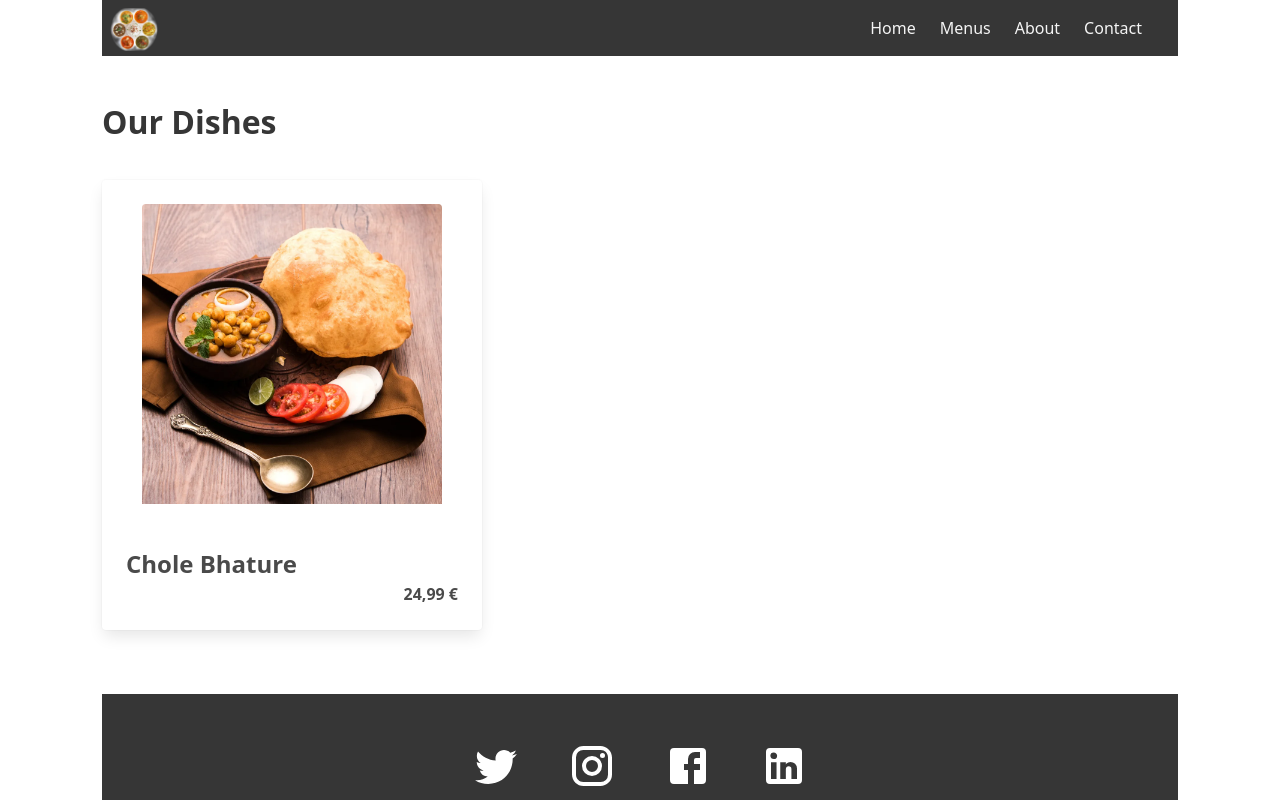
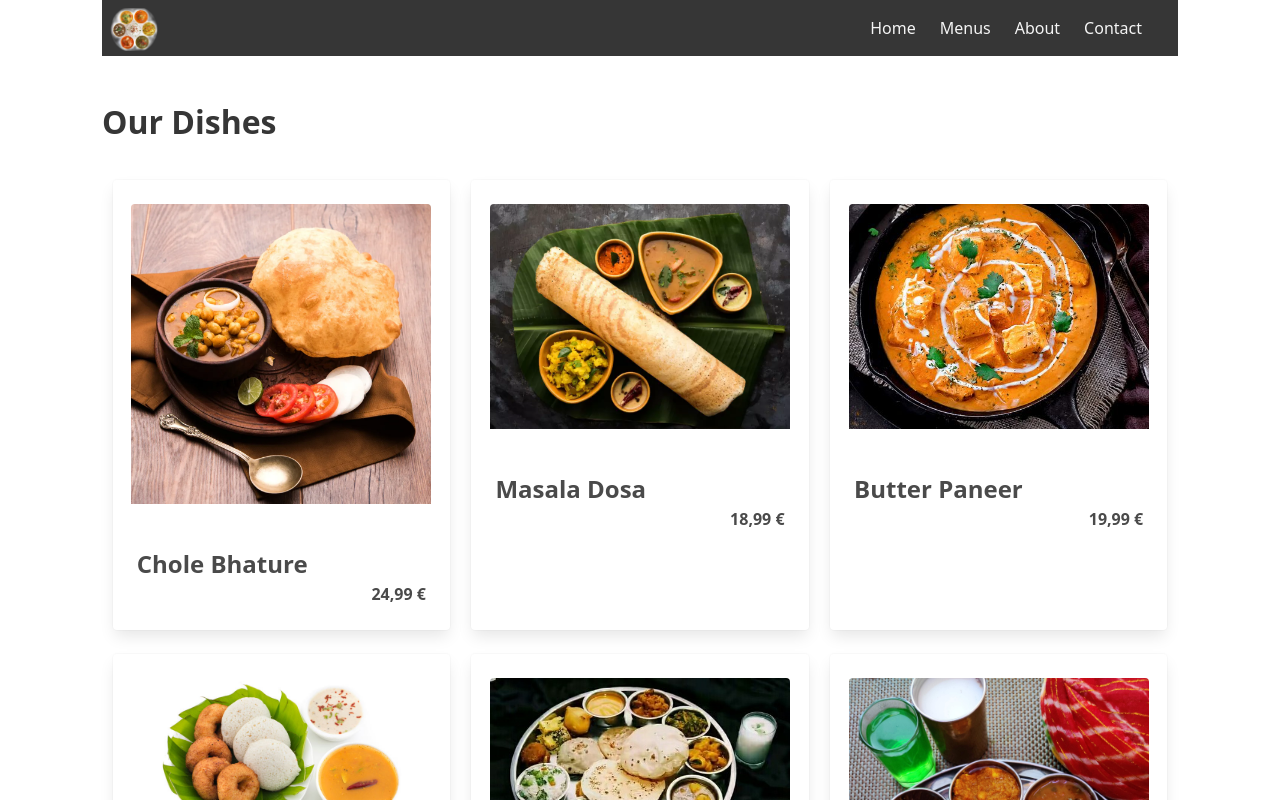
Before and after one commit to Mt-Lampert/30React_-_01__food_corner, a React (Vite) app: page /menus in a window 1280 px wide. Shown: the top 800 px of the page. Built offline with nearby package versions, Linux system fonts and the light colour scheme.

Commit message:
w: completed menu list page

```diff
--- a/src/components/MenuItem.scss
+++ b/src/components/MenuItem.scss
@@ -1,6 +1,7 @@
 
 .mi-container {
-  width: 380px;
+  width: 94%;
+  max-width: 380px;
 
   .figure {
     max-width: 15rem;
--- a/src/helpers/data.js
+++ b/src/helpers/data.js
@@ -18,7 +18,7 @@ export const menuList = [
   },
   {
     name: "Butter Paneer",
-    imageparams: Paneer,
+    image: Paneer,
     price: "19,99",
   },
   {
--- a/src/pages/Menus.jsx
+++ b/src/pages/Menus.jsx
@@ -1,16 +1,20 @@
 import MenuItem from "../components/MenuItem";
 import { menuList } from "../helpers/data";
+import "./Menus.scss"
 
 function Menus(props) {
   return (
     <div className="menu-page mt-6 mb-6">
       <h1 className="title">Our Dishes</h1>
       <div className="menu-container pt-4 pb-4" data-testid="menu-container">
-        <MenuItem
-          image={menuList[0].image}
-          title={menuList[0].name}
-          price={menuList[0].price}
-        />
+        {menuList.map((listItem) => (
+          <MenuItem
+            image={listItem.image}
+            title={listItem.name}
+            price={listItem.price}
+            key={listItem.name}
+          />
+        ))}
       </div>
     </div>
   );
--- /dev/null
+++ b/src/pages/Menus.scss
@@ -0,0 +1,13 @@
+$row-gap: 1.5rem;
+
+.menu-container {
+  display: grid;
+  justify-items: center;
+  grid-template-columns: 1fr;
+  grid-auto-flow: row;
+  grid-row-gap: $row-gap;
+
+  @media screen and (min-width: 800px) {
+    grid-template-columns: repeat(3, 1fr);
+  }
+}
```
Also changed, not shown: 1 other file (tests, documents, lock files or other folders).
